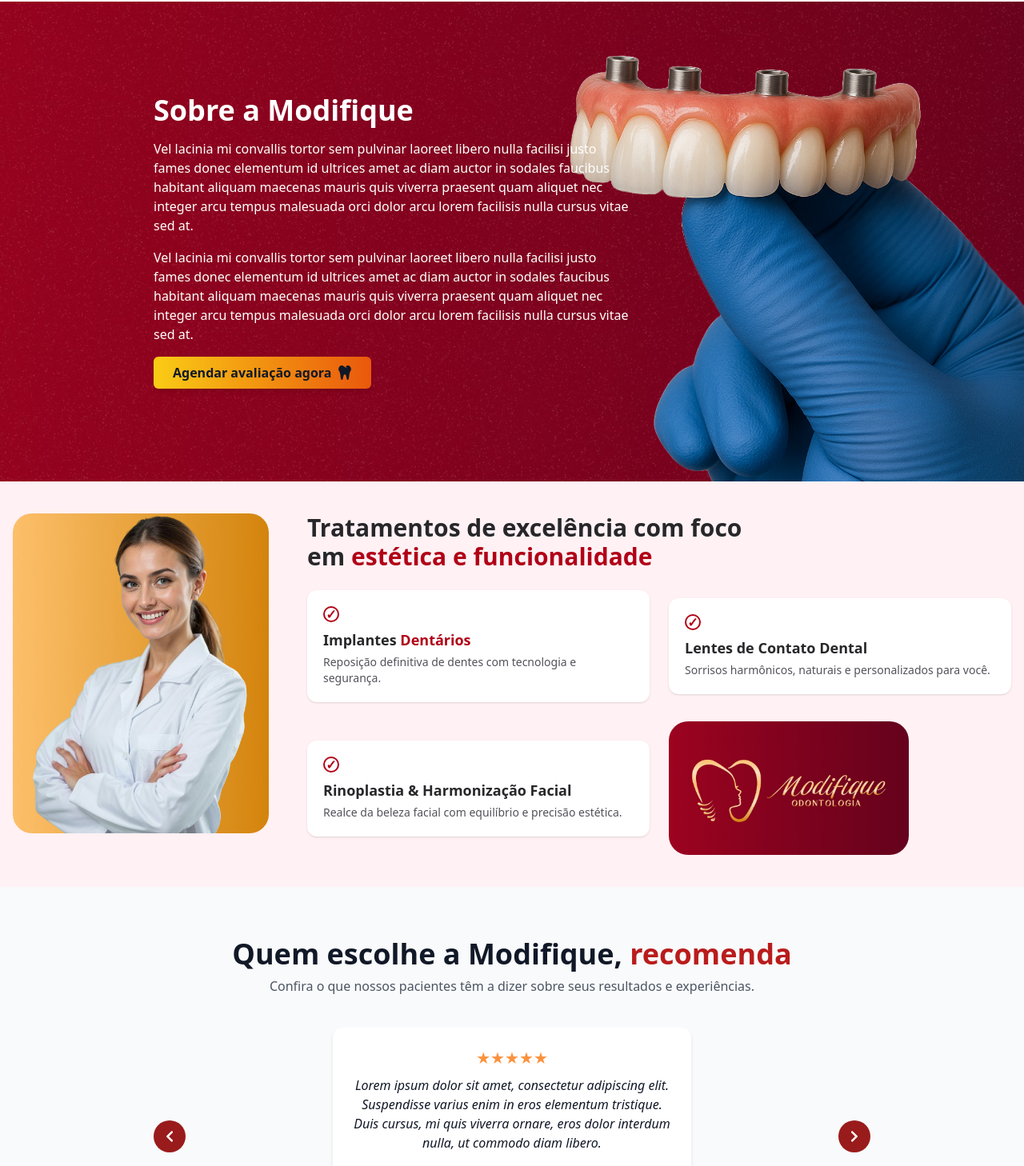
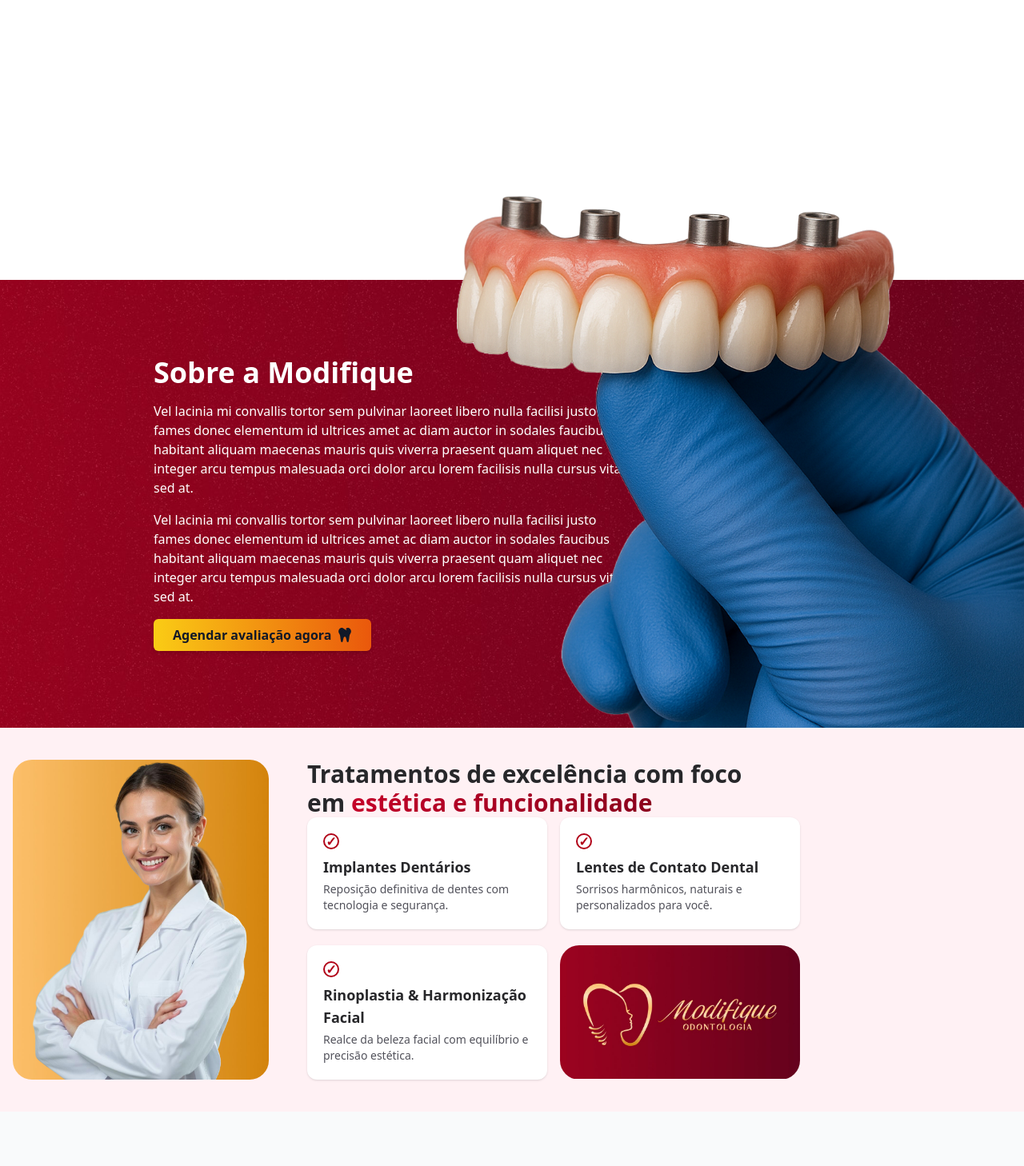
Before and after one commit to WolfMaker-Enterprise/modifique, a React (Vite) app: page / in a window 1280 px wide. Shown: the part 923-2381 px from the top of the page at 80% size. Built offline with nearby package versions, Linux system fonts and the light colour scheme.

Commit message:
fit: reducao do codigo

```diff
--- a/src/App.jsx
+++ b/src/App.jsx
@@ -7,12 +7,9 @@
 import Services from "./components/Services";
 import Testimonials from "./components/Testimonals";
 
-
 function App() {
-
   return (
-    <div>
-
+    <>
       <NavBar />
       <PromoSection />
       <Results />
@@ -21,8 +18,7 @@
       <Testimonials />
       <ContactForm />
       <Footer />
-    </div>
-
+    </>
   );
 }
 
--- a/src/components/About.jsx
+++ b/src/components/About.jsx
@@ -1,33 +1,37 @@
-import { FaTooth } from 'react-icons/fa';
-import backgroundRed from '../assets/back_ground_red.jpg';
-import dentalProsthesis from '../assets/dental_prosthesis.png';
+import { FaTooth } from "react-icons/fa";
+import backgroundRed from "../assets/back_ground_red.jpg";
+import dentalProsthesis from "../assets/dental_prosthesis.png";
+import { HomeSection } from "./ui/HomeSection";
 
 function About() {
   return (
-    <section
-      id="sobre"
-      className="relative h-[600px] text-white"
-      style={{
-        backgroundImage: `url(${backgroundRed})`,
-        backgroundSize: 'cover',
-        backgroundPosition: 'center',
-      }}
-    >
-      <div className="relative z-10 w-full h-full flex items-center px-4 md:px-8">
+    <section className="relative h-[860px] text-white bg-white flex items-end">
+      <div
+        className="relative z-10 w-full h-[560px] flex items-center px-4 md:px-8"
+        style={{
+          backgroundImage: `url(${backgroundRed})`,
+          backgroundSize: "cover",
+          backgroundPosition: "center",
+        }}
+      >
         <div className="md:w-[60%] max-w-[600px] flex flex-col gap-4 ml-auto md:ml-40">
-          <h2 className="text-3xl md:text-4xl font-semibold">Sobre a Modifique</h2>
+          <h2 className="text-3xl md:text-4xl font-semibold">
+            Sobre a Modifique
+          </h2>
 
           <p className="text-sm md:text-base leading-relaxed">
-            Vel lacinia mi convallis tortor sem pulvinar laoreet libero nulla facilisi justo fames
-            donec elementum id ultrices amet ac diam auctor in sodales faucibus habitant aliquam
-            maecenas mauris quis viverra praesent quam aliquet nec integer arcu tempus malesuada
-            orci dolor arcu lorem facilisis nulla cursus vitae sed at.
+            Vel lacinia mi convallis tortor sem pulvinar laoreet libero nulla
+            facilisi justo fames donec elementum id ultrices amet ac diam auctor
+            in sodales faucibus habitant aliquam maecenas mauris quis viverra
+            praesent quam aliquet nec integer arcu tempus malesuada orci dolor
+            arcu lorem facilisis nulla cursus vitae sed at.
           </p>
           <p className="text-sm md:text-base leading-relaxed">
-            Vel lacinia mi convallis tortor sem pulvinar laoreet libero nulla facilisi justo fames
-            donec elementum id ultrices amet ac diam auctor in sodales faucibus habitant aliquam
-            maecenas mauris quis viverra praesent quam aliquet nec integer arcu tempus malesuada
-            orci dolor arcu lorem facilisis nulla cursus vitae sed at.
+            Vel lacinia mi convallis tortor sem pulvinar laoreet libero nulla
+            facilisi justo fames donec elementum id ultrices amet ac diam auctor
+            in sodales faucibus habitant aliquam maecenas mauris quis viverra
+            praesent quam aliquet nec integer arcu tempus malesuada orci dolor
+            arcu lorem facilisis nulla cursus vitae sed at.
           </p>
 
           <a
@@ -39,7 +43,7 @@
             <button
               className="flex items-center gap-2 text-gray-900 font-semibold py-2 px-6 rounded-md shadow-md transition-all duration-500 ease-in-out transform hover:scale-105 hover:opacity-90"
               style={{
-                backgroundImage: 'linear-gradient(to right, #facc15, #ea580c)',
+                backgroundImage: "linear-gradient(to right, #facc15, #ea580c)",
               }}
             >
               Agendar avaliação agora
@@ -52,7 +56,7 @@
       <img
         src={dentalProsthesis}
         alt="Prótese Odontológica"
-        className="absolute bottom-0 right-0 h-full object-contain pointer-events-none select-none"
+        className="z-50 absolute bottom-0 right-0 h-[750px] object-contain pointer-events-none select-none"
       />
     </section>
   );
--- /dev/null
+++ b/src/components/ServiceItemCard.jsx
@@ -0,0 +1,13 @@
+export default function ServiceItemCard({ title, description }) {
+  return (
+    <div className="bg-white shadow rounded-xl p-5 text-left w-[300px]">
+      <div className="flex items-center gap-2 mb-2">
+        <div className="w-5 h-5 rounded-full border-2 border-[#B10017] flex items-center justify-center">
+          <span className="text-[#B10017] font-bold">✓</span>
+        </div>
+      </div>
+      <h3 className="text-lg font-semibold text-zinc-800">{title}</h3>
+      <p className="text-sm text-zinc-600 mt-1">{description}</p>
+    </div>
+  );
+}
--- a/src/components/Services.jsx
+++ b/src/components/Services.jsx
@@ -1,11 +1,13 @@
 import NurseBackground from "../assets/back_ground_nurce_1.jpg";
 import NurseImage from "../assets/nurce_1.png";
 import LogoServices from "../assets/logo_services.jpg";
+import TextGradient from "./ui/TextGradiant";
+import ServiceItemCard from "./ServiceItemCard";
 
 export default function Services() {
   return (
     <section id="servicos" className="bg-[#FFF1F4] py-10 px-4">
-        <div className="max-w-7xl mx-auto flex flex-col md:flex-row items-start justify-between gap-12">
+      <div className="max-w-7xl mx-auto flex flex-col md:flex-row items-start gap-12">
         <div className="relative w-full md:w-[320px] h-[400px] rounded-3xl overflow-hidden flex-shrink-0">
           <img
             src={NurseBackground}
@@ -19,56 +21,26 @@
           />
         </div>
 
-            <div className="flex-1 grid grid-cols-1 md:grid-cols-2 gap-6 items-center justify-center">
+        <div>
           <div className="md:col-span-2 text-center md:text-left">
             <h2 className="text-2xl md:text-3xl font-semibold text-zinc-800">
               Tratamentos de excelência com foco <br />
-                em <span className="text-[#B10017] font-bold">estética e funcionalidade</span>
+              em <TextGradient word="estética e funcionalidade" />
             </h2>
           </div>
-
-            <div className="bg-white shadow rounded-xl p-5 text-left">
-                <div className="flex items-center gap-2 mb-2">
-                <div className="w-5 h-5 rounded-full border-2 border-[#B10017] flex items-center justify-center">
-                    <span className="text-[#B10017] font-bold">✓</span>
-                </div>
-                </div>
-                <h3 className="text-lg font-semibold text-zinc-800">
-                Implantes <span className="text-[#B10017]">Dentários</span>
-                </h3>
-                <p className="text-sm text-zinc-600 mt-1">
-                Reposição definitiva de dentes com tecnologia e segurança.
-                </p>
-            </div>
-
-            <div className="bg-white shadow rounded-xl p-5 text-left">
-                <div className="flex items-center gap-2 mb-2">
-                <div className="w-5 h-5 rounded-full border-2 border-[#B10017] flex items-center justify-center">
-                    <span className="text-[#B10017] font-bold">✓</span>
-                </div>
-                </div>
-                <h3 className="text-lg font-semibold text-zinc-800">
-                Lentes de Contato Dental
-                </h3>
-                <p className="text-sm text-zinc-600 mt-1">
-                Sorrisos harmônicos, naturais e personalizados para você.
-                </p>
-            </div>
-
-            <div className="bg-white shadow rounded-xl p-5 text-left">
-                <div className="flex items-center gap-2 mb-2">
-                <div className="w-5 h-5 rounded-full border-2 border-[#B10017] flex items-center justify-center">
-                    <span className="text-[#B10017] font-bold">✓</span>
-                </div>
-                </div>
-                <h3 className="text-lg font-semibold text-zinc-800">
-                Rinoplastia & Harmonização Facial
-                </h3>
-                <p className="text-sm text-zinc-600 mt-1">
-                Realce da beleza facial com equilíbrio e precisão estética.
-                </p>
-            </div>
-
+          <div className="grid grid-cols-2 gap-x-[16px] gap-y-[20px]">
+            <ServiceItemCard
+              title="Implantes Dentários"
+              description="Reposição definitiva de dentes com tecnologia e segurança."
+            />
+            <ServiceItemCard
+              title="Lentes de Contato Dental"
+              description="Sorrisos harmônicos, naturais e personalizados para você."
+            />
+            <ServiceItemCard
+              title="Rinoplastia & Harmonização Facial"
+              description="Realce da beleza facial com equilíbrio e precisão estética."
+            />
             <div className="w-[300px] h-auto rounded-3xl overflow-hidden mx-auto md:mx-0">
               <img
                 src={LogoServices}
@@ -78,6 +50,7 @@
             </div>
           </div>
         </div>
+      </div>
     </section>
   );
 }
--- a/src/components/Testimonals.jsx
+++ b/src/components/Testimonals.jsx
@@ -1,37 +1,40 @@
-import { useState } from 'react';
-import { FaChevronLeft, FaChevronRight } from 'react-icons/fa';
+import { useState } from "react";
+import { FaChevronLeft, FaChevronRight } from "react-icons/fa";
+import TextGradient from "./ui/TextGradiant";
 
 const testimonials = [
   {
-    name: 'Nome Sobrenome',
-    text: 'Lorem ipsum dolor sit amet, consectetur adipiscing elit. Suspendisse varius enim in eros elementum tristique. Duis cursus, mi quis viverra ornare, eros dolor interdum nulla, ut commodo diam libero.',
+    name: "Nome Sobrenome",
+    text: "Lorem ipsum dolor sit amet, consectetur adipiscing elit. Suspendisse varius enim in eros elementum tristique. Duis cursus, mi quis viverra ornare, eros dolor interdum nulla, ut commodo diam libero.",
     rating: 5,
   },
   {
-    name: 'Nome Sobrenome',
-    text: 'Lorem ipsum dolor sit amet, consectetur adipiscing elit. Suspendisse varius enim in eros elementum tristique. Duis cursus, mi quis viverra ornare, eros dolor interdum nulla, ut commodo diam libero.',
+    name: "Nome Sobrenome",
+    text: "Lorem ipsum dolor sit amet, consectetur adipiscing elit. Suspendisse varius enim in eros elementum tristique. Duis cursus, mi quis viverra ornare, eros dolor interdum nulla, ut commodo diam libero.",
     rating: 5,
   },
   {
-    name: 'Nome Sobrenome',
-    text: 'Lorem ipsum dolor sit amet, consectetur adipiscing elit. Vestibulum malesuada vehicula varius.',
+    name: "Nome Sobrenome",
+    text: "Lorem ipsum dolor sit amet, consectetur adipiscing elit. Vestibulum malesuada vehicula varius.",
     rating: 5,
   },
 ];
 
 export default function Testimonials() {
-  const [index, setIndex] = useState(0);
+  const [index, setIndex] = useState(0); //0
 
-  const prev = () => setIndex((index - 1 + testimonials.length) % testimonials.length);
-  const next = () => setIndex((index + 1) % testimonials.length);
+  const prev = () =>
+    setIndex((prev) => (prev - 1 + testimonials.length) % testimonials.length); //clica sub - 1 (valor atual) -> ASYNC [EXECUCOES...]
+  const next = () => setIndex((prev) => (prev + 1) % testimonials.length); //clica add + 1 (valor atual) -> ASYNC
 
   return (
     <section className="py-16 px-4 text-center bg-gray-50 text-gray-900 overflow-hidden">
       <h2 className="text-3xl md:text-4xl font-semibold">
-        Quem escolhe a Modifique, <span className="text-red-700 font-bold">recomenda</span>
+        Quem escolhe a Modifique, <TextGradient word="recomenda" />
       </h2>
       <p className="text-gray-600 mt-2 mb-10">
-        Confira o que nossos pacientes têm a dizer sobre seus resultados e experiências.
+        Confira o que nossos pacientes têm a dizer sobre seus resultados e
+        experiências.
       </p>
 
       <div className="relative max-w-4xl mx-auto">
@@ -55,7 +58,9 @@
                 <div className="bg-white shadow-md rounded-xl p-6 max-w-md text-center">
                   <div className="flex justify-center mb-2">
                     {Array.from({ length: t.rating }).map((_, i) => (
-                      <span key={i} className="text-orange-400 text-xl">★</span>
+                      <span key={i} className="text-orange-400 text-xl">
+                        ★
+                      </span>
                     ))}
                   </div>
                   <p className="italic text-sm md:text-base">{t.text}</p>
@@ -81,7 +86,9 @@
         {testimonials.map((_, i) => (
           <span
             key={i}
-            className={`h-2 w-2 rounded-full ${i === index ? 'bg-orange-500' : 'bg-gray-300'}`}
+            className={`h-2 w-2 rounded-full ${
+              i === index ? "bg-orange-500" : "bg-gray-300"
+            }`}
           />
         ))}
       </div>
--- /dev/null
+++ b/src/components/ui/HomeSection.jsx
@@ -0,0 +1,9 @@
+import React from "react";
+
+export const HomeSection = ({ children }) => {
+  return (
+    <section className="h-screen mb-4 w-full grid">
+      <div className="mx-auto w-full container p-4">{children}</div>
+    </section>
+  );
+};
--- /dev/null
+++ b/src/components/ui/TextGradiant.jsx
@@ -0,0 +1,9 @@
+import React from "react";
+
+export default function TextGradient({ word }) {
+  return (
+    <span className="bg-gradient-to-r to-[#8B001D] from-[#C40129] bg-clip-text text-transparent">
+      {word}
+    </span>
+  );
+}
```
Also changed, not shown: src/components/NavBar.jsx (+19 -10 lines), src/components/PromoSection.jsx (+7 -6 lines), src/components/Results.jsx (+10 -4 lines). Lines whose indentation alone changed are shown as unchanged.
